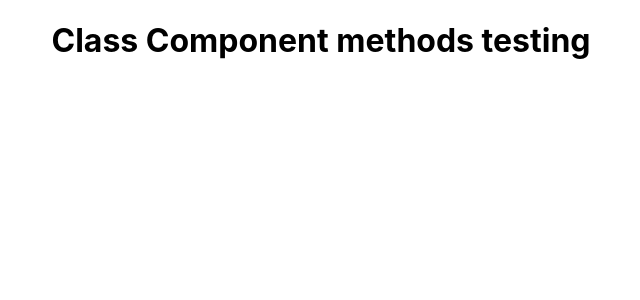
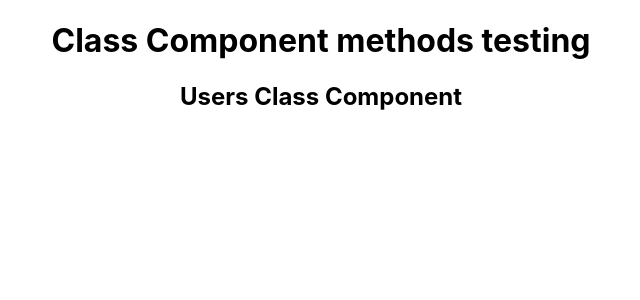
Before and after one commit to Shahrukh-elRed/react-testing-library-and-jest, a React (Create React App) app: page / in a window 1280 px wide. Shown: the top 300 px of the page, without its empty margins (319-959 px from the left). Built offline with nearby package versions, Linux system fonts and the light colour scheme.

Commit message:
class component method testing

```diff
--- a/package.json
+++ b/package.json
@@ -8,6 +8,7 @@
     "react": "^18.3.1",
     "react-dom": "^18.3.1",
     "react-scripts": "5.0.1",
+    "react-test-renderer": "^18.3.1",
     "web-vitals": "^2.1.4"
   },
   "scripts": {
--- a/src/App.js
+++ b/src/App.js
@@ -1,9 +1,11 @@
 import "./App.css";
+import Users from "./Users";
 
 function App() {
   return (
     <div className="App">
       <h1>Class Component methods testing</h1>
+      <Users />
     </div>
   );
 }
--- /dev/null
+++ b/src/Users.js
@@ -0,0 +1,17 @@
+import React, { Component } from "react";
+
+export class Users extends Component {
+  getUserList(val) {
+    return val;
+  }
+
+  render() {
+    return (
+      <div>
+        <h2>Users Class Component</h2>
+      </div>
+    );
+  }
+}
+
+export default Users;
```
Also changed, not shown: 2 other files (tests, documents, lock files or other folders).
